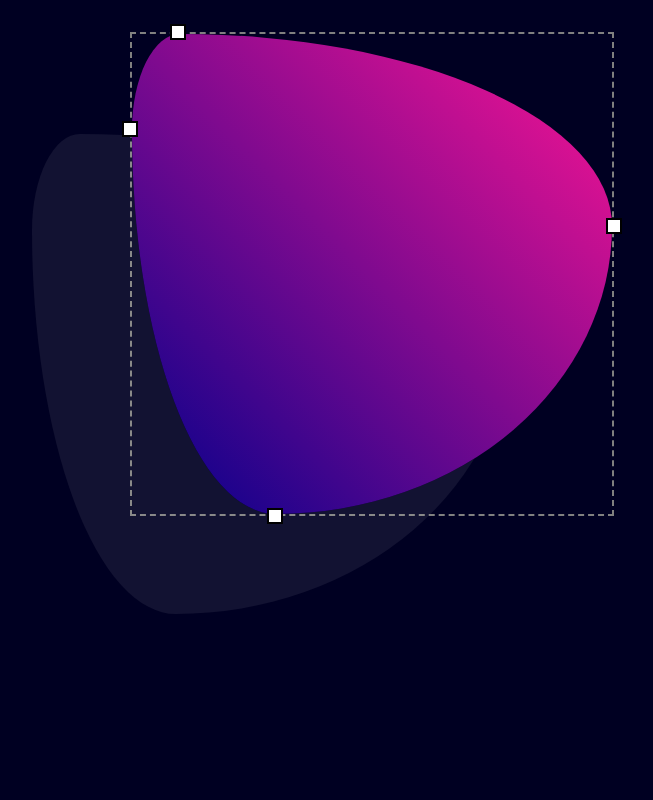
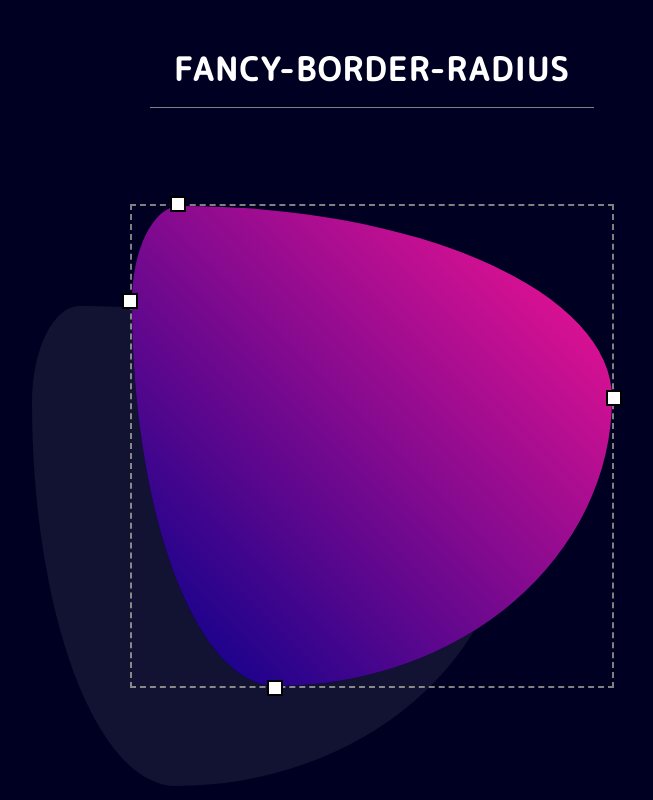
Before and after one commit to SepehrLopMAN/React-Snapshot-Application, a React (Create React App) app: page / in a window 1280 px wide. Shown: the whole page, without its empty margins (268-921 px from the left). Built offline with nearby package versions, Linux system fonts and the light colour scheme.

Commit message:
Final commit 1.0

```diff
--- a/src/App.css
+++ b/src/App.css
@@ -1,29 +1,11 @@
+@import url("https://fonts.googleapis.com/css2?family=M+PLUS+Rounded+1c:wght@500&family=Oswald:wght@700&family=Rubik:wght@800&display=swap");
+
 body {
   background-color: #000022;
-}
-input[type="range"] {
-  appearance: none;
-  width: calc(100% + 1rem + 4px);
-  background: transparent;
-  position: absolute;
+  color: white;
+  min-width: max-content;
 }
 
-input[type="range"]:focus {
-  outline: none;
+#root {
+  padding: 0 2rem;
 }
-
-input[type="range"]::-webkit-slider-thumb {
-  -webkit-appearance: none;
-  border: 2px solid black;
-  height: 1rem;
-  width: 1rem;
-  background: white;
-  cursor: pointer;
-  transition: all 300ms;
-  pointer-events: all;
-}
-
-input[type="range"]::-webkit-slider-thumb:hover {
-  background-color: aqua;
-  box-shadow: 0 0 0 0.375rem white;
-}
--- a/src/App.js
+++ b/src/App.js
@@ -2,12 +2,26 @@ import { useReducer } from "react";
 import styled, { css } from "styled-components";
 import "./App.css";
 
-const Container = styled.div`
+const PageTitle = styled.h1`
+  text-align: center;
+  font-family: "M PLUS Rounded 1c", sans-serif;
+  border-bottom: 1px solid grey;
+  display: inline-block;
+  text-transform: uppercase;
+  position: relative;
+  letter-spacing: 0.125rem;
+  left: 50%;
+  transform: translateX(-50%);
+  padding: 0.875rem 1.5rem;
+  margin: 2rem auto;
+`;
+
+const ShaperWrapper = styled.div`
   position: relative;
   border: 2px dashed grey;
   width: 480px;
   height: 480px;
-  margin: 2rem auto;
+  margin: 4rem auto;
 `;
 
 const ModifiableShape = styled.div.attrs(
@@ -40,21 +54,32 @@ const RangeInput = styled.input.attrs({
         transform-origin: left;
         transform: rotate(90deg);
       `}
+    appearance: none;
+    background: transparent;
   }
   &:foucos {
     outline: none;
   }
 
-  &:-webkit-thumb-slider {
+  &::-webkit-slider-thumb {
     appearance: none;
-    border: 2px solid red;
+    border: 2px solid black;
+    height: 1rem;
+    width: 1rem;
+    background: white;
+    cursor: pointer;
+    transition: all 300ms;
+    pointer-events: all;
+  }
+  &::-webkit-slider-thumb:hover {
+    background-color: aqua;
+    box-shadow: 0 0 0 0.375rem white;
   }
 `;
 
 const App = () => {
   const [BRState, dispatch] = useReducer(
     (state, modifierObject) => {
-      console.log(modifierObject, state, state[`${modifierObject.side}`]);
       if (state[`${modifierObject.side}`] === undefined) {
         throw Error("Unknown Action: " + modifierObject);
       }
@@ -72,7 +97,9 @@ const App = () => {
     };
   }
   return (
-    <Container>
+    <>
+      <PageTitle>Fancy-border-radius</PageTitle>
+      <ShaperWrapper>
         <ModifiableShape $borderRadius={BRState} />
         <RangeInput
           value={BRState.top}
@@ -99,7 +126,8 @@ const App = () => {
             left: "calc(-0.5rem - 4px)",
           }}
         />
-    </Container>
+      </ShaperWrapper>
+    </>
   );
 };
 
```
Lines whose indentation alone changed are shown as unchanged.
